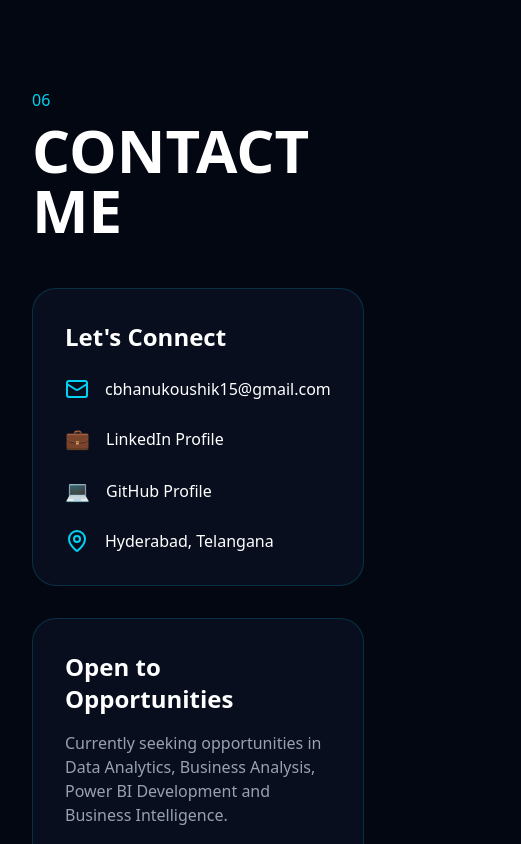
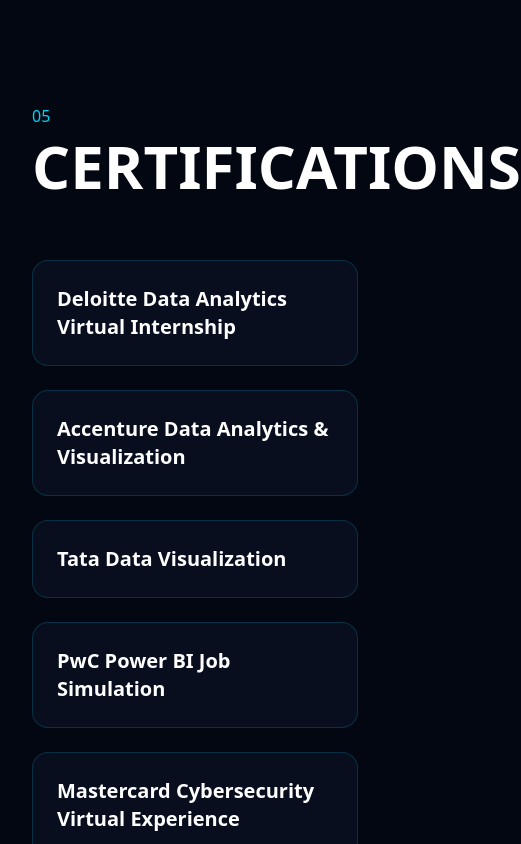
Before and after one commit to cbhanukoushik15/bhanu-portfolio, a Next.js app: page / in a window 390 px wide. Shown: the part 7880-8724 px from the top of the page, 521 px wide, since content can reach past the window. Built offline with nearby package versions, Linux system fonts and the light colour scheme.

Commit message:
Added certifications section

```diff
--- a/src/app/page.tsx
+++ b/src/app/page.tsx
@@ -6,6 +6,7 @@
 import Projects from "@/components/Projects";
 import Contact from "@/components/Contact";
 import Numbers from "@/components/Numbers";
+import Certifications from "@/components/Certifications";
 
 export default function Home() {
   return (
@@ -17,6 +18,7 @@
       <Experience />
       <Projects />
       <Numbers />
+      <Certifications />
       <Contact />
     </main>
   );
--- /dev/null
+++ b/src/components/Certifications.tsx
@@ -0,0 +1,45 @@
+"use client";
+
+const certifications = [
+  "Deloitte Data Analytics Virtual Internship",
+  "Accenture Data Analytics & Visualization",
+  "Tata Data Visualization",
+  "PwC Power BI Job Simulation",
+  "Mastercard Cybersecurity Virtual Experience",
+];
+
+export default function Certifications() {
+  return (
+    <section
+      id="certifications"
+      className="min-h-screen px-8 py-24"
+    >
+      <div className="max-w-6xl mx-auto">
+
+        <p className="text-cyan-400 mb-2">
+          05
+        </p>
+
+        <h2 className="text-6xl font-bold mb-16">
+          CERTIFICATIONS
+        </h2>
+
+        <div className="grid md:grid-cols-2 gap-6">
+
+          {certifications.map((cert, index) => (
+            <div
+              key={index}
+              className="bg-slate-900/50 border border-cyan-500/20 rounded-2xl p-6 hover:border-cyan-400 transition"
+            >
+              <h3 className="text-xl font-semibold">
+                {cert}
+              </h3>
+            </div>
+          ))}
+
+        </div>
+
+      </div>
+    </section>
+  );
+}
--- a/src/components/Navbar.tsx
+++ b/src/components/Navbar.tsx
@@ -14,6 +14,7 @@
           <a href="#skills">Skills</a>
           <a href="#experience">Experience</a>
           <a href="#projects">Projects</a>
+          <a href="#certifications">Certifications</a>
           <a href="#contact">Contact</a>
         </div>
 
```
